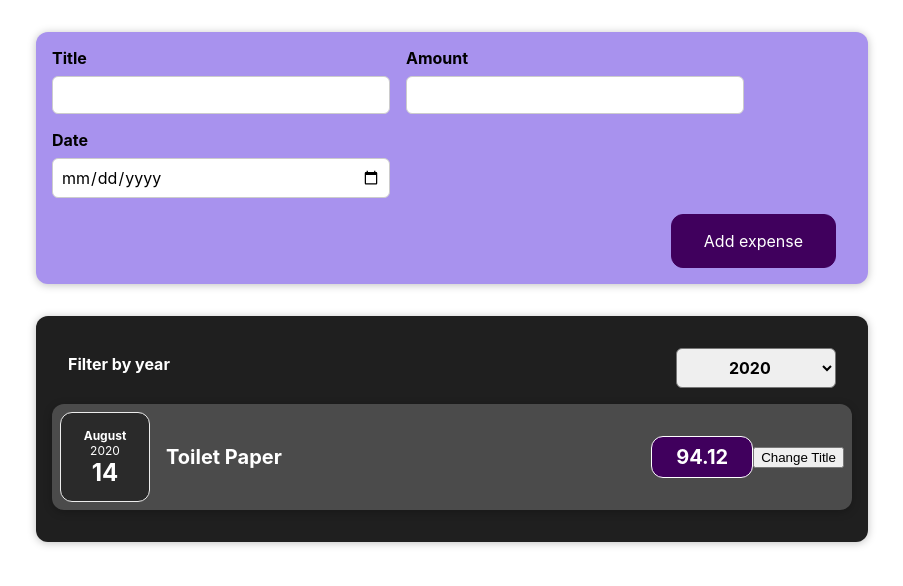
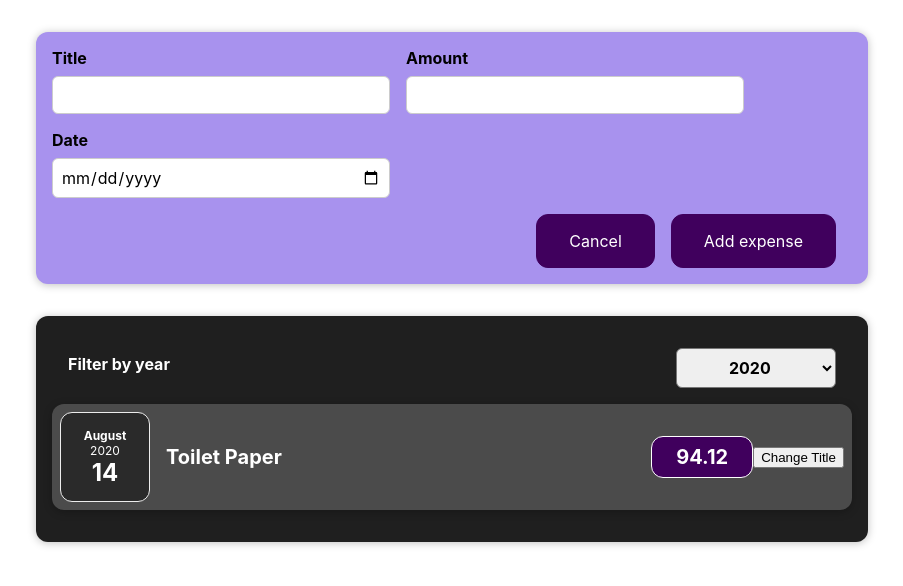
Before and after one commit to xburda4/react-course, a React (Create React App) app: page / in a window 1280 px wide. Shown: the top 586 px of the page, without its empty margins (188-1091 px from the left). Built offline with nearby package versions, Linux system fonts and the light colour scheme.

Commit message:
Assignment 4

```diff
--- a/src/components/NewExpense/ExpenseForm.css
+++ b/src/components/NewExpense/ExpenseForm.css
@@ -24,3 +24,9 @@
 .new-expense__actions {
     text-align: right;
 }
+
+.new-expense__buttons {
+    display: flex;
+    flex-direction: row;
+    justify-content: flex-end;
+}
--- a/src/components/NewExpense/ExpenseForm.js
+++ b/src/components/NewExpense/ExpenseForm.js
@@ -18,6 +18,10 @@ const ExpenseForm = (props) => {
         setEnteredDate(event.target.value)
     }
 
+    const cancelHandler = () => {
+        props.shouldShowForm(false)
+    }
+
     const submitHandler = (event) => {
         event.preventDefault();
 
@@ -31,7 +35,10 @@ const ExpenseForm = (props) => {
         setEnteredTitle('')
         setEnteredAmount('')
         setEnteredDate('')
+        cancelHandler()
     }
+
+
 
     return (
         <form onSubmit={submitHandler}>
@@ -63,8 +70,13 @@ const ExpenseForm = (props) => {
                     />
                 </div>
             </div>
-            <div className="new-expense__actions">
-                <button type="submit">Add expense</button>
+            <div className="new-expense__buttons">
+                <div className="new-expense__actions">
+                    <button type="cancel" onClick={cancelHandler}>Cancel</button>
+                </div>
+                <div className="new-expense__actions">
+                    <button type="submit">Add expense</button>
+                </div>
             </div>
     </form>
     )
--- a/src/components/NewExpense/NewExpense.js
+++ b/src/components/NewExpense/NewExpense.js
@@ -1,7 +1,11 @@
 import './NewExpense.css'
 import ExpenseForm from "./ExpenseForm";
+import "./ExpenseForm.css"
+import {useState} from "react";
 
 const NewExpense = (props) => {
+    const [isNewExpenseShown, setIsNewExpenseShown] = useState(true)
+
     const saveExpenseDataHandler = (enteredExpenseData) => {
         const expenseData = {
             ...enteredExpenseData,
@@ -10,9 +14,18 @@ const NewExpense = (props) => {
         props.onAddExpense(expenseData)
     }
 
+    const showNewExpenseForm = () => {
+        setIsNewExpenseShown(true)
+    }
+
+    let expenseForm = <button className="new-expense__actions" onClick={showNewExpenseForm}>Add New Expense</button>
+    if(isNewExpenseShown) {
+        expenseForm = <ExpenseForm shouldShowForm={setIsNewExpenseShown} onSaveExpenseData={saveExpenseDataHandler}/>
+    }
+
     return (
         <div className="new-expense">
-            <ExpenseForm onSaveExpenseData={saveExpenseDataHandler}/>
+            {expenseForm}
         </div>
     )
 };
```
